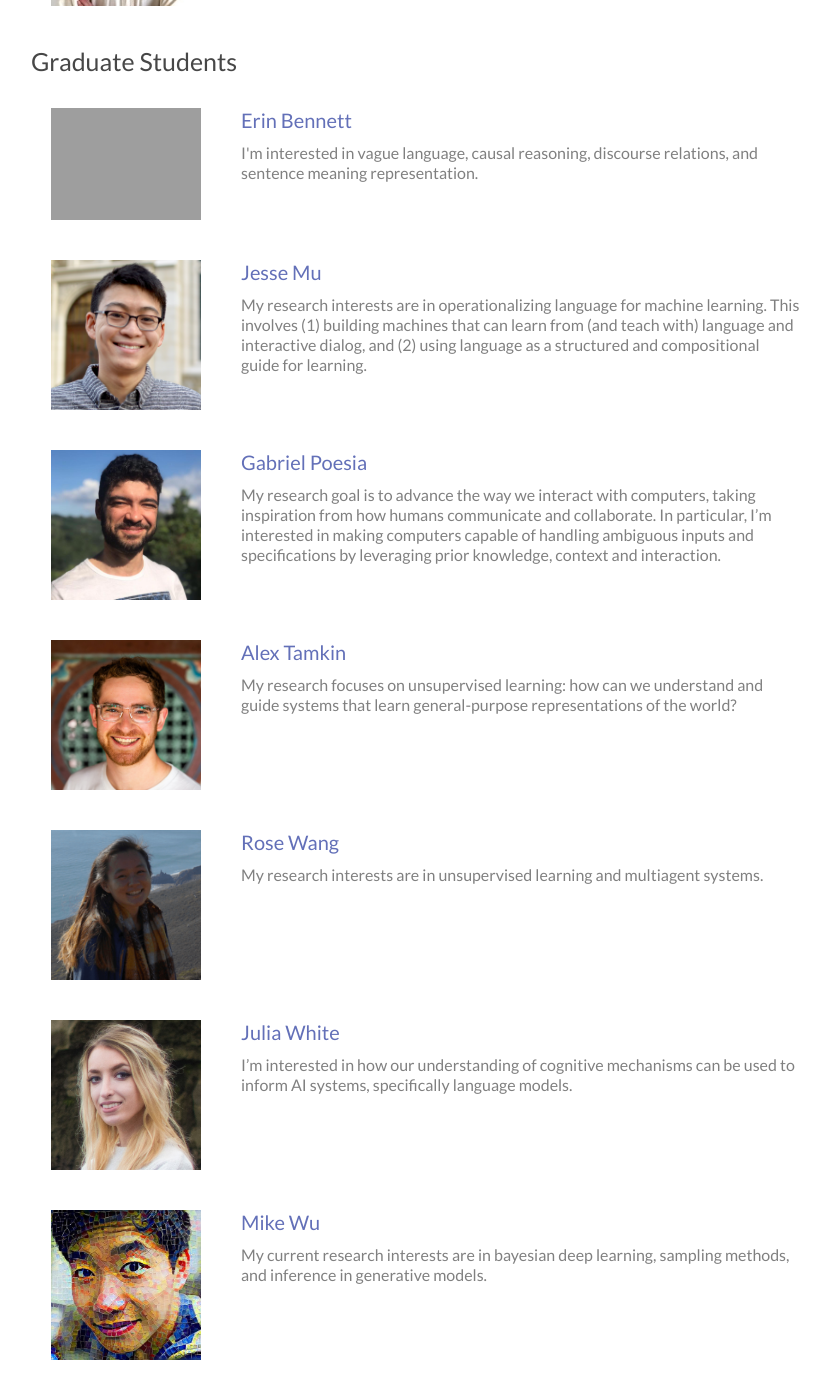
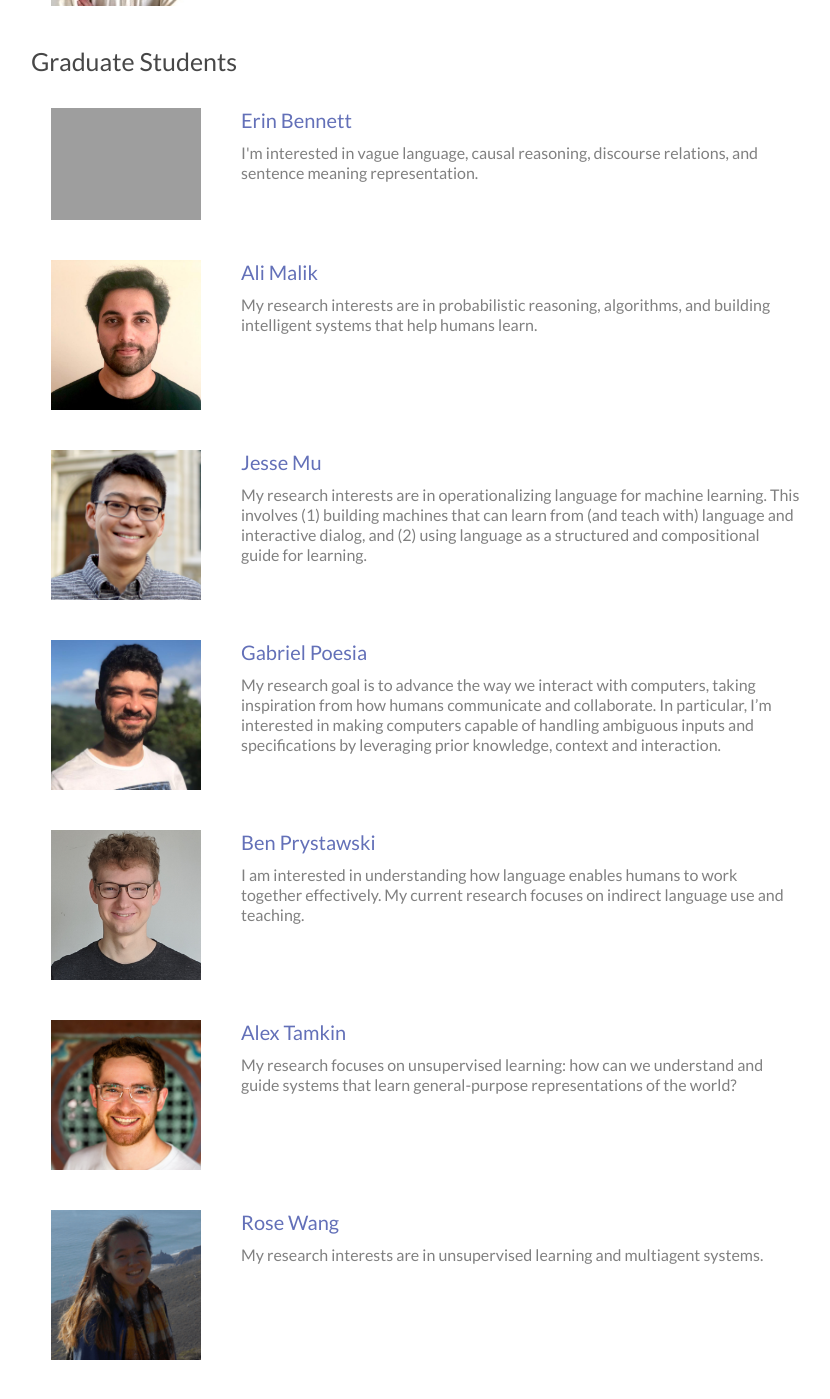
Before and after one commit to stanford-cocolab/cocolab.stanford.edu, a Jekyll site: the page built from 02-people.html, in a window 1280 px wide and 1400 px high, scrolled down 469 px. Shown: the whole window, without its empty margins (234-1064 px from the left). Built offline with Jekyll 4.4.1, drawn with Linux system fonts in a browser that asks for light colours; a script that is not in the unit is left out; some of the changed text lies outside the part shown.

Commit message:
add ali and ben

```diff
--- a/_data/cocolab.yml
+++ b/_data/cocolab.yml
@@ -14,6 +14,14 @@
           I'm interested in vague language, causal reasoning, discourse
           relations, and sentence meaning representation.
 
+    - name: Ali Malik
+      img: ali.jpeg
+      webpage: http://malikaliraza.com
+      bio:
+        - >
+          My research interests are in probabilistic reasoning, algorithms,
+          and building intelligent systems that help humans learn.
+
     - name: Jesse Mu
       img: jesse.jpg
       webpage: https://cs.stanford.edu/~muj/
@@ -29,14 +37,26 @@
       webpage: https://gpoesia.com/#
       bio:
         - >
-          My research goal is to advance the way we interact with computers, taking inspiration from how humans communicate and collaborate. In particular, I’m interested in making computers capable of handling ambiguous inputs and specifications by leveraging prior knowledge, context and interaction.
+          My research goal is to advance the way we interact with computers,
+          taking inspiration from how humans communicate and collaborate. In particular,
+          I’m interested in making computers capable of handling ambiguous inputs and
+          specifications by leveraging prior knowledge, context and interaction.
+
+    - name: Ben Prystawski
+      img: ben.jpg
+      webpage: https://benprystawski.com/
+      bio:
+        - >
+          I am interested in understanding how language enables humans to work together
+          effectively. My current research focuses on indirect language use and teaching.
 
     - name: Alex Tamkin
       img: alextamkin.jpg
       webpage: https://www.alextamkin.com/
       bio:
         - >
-          My research focuses on unsupervised learning: how can we understand and guide systems that learn general-purpose representations of the world?
+          My research focuses on unsupervised learning: how can we understand and guide
+          systems that learn general-purpose representations of the world?
 
     - name: Rose Wang
       img: rosewang.png
@@ -49,15 +69,16 @@
       img: juliawhite.png
       bio:
         - >
-          I’m interested in how our understanding of cognitive mechanisms can be used to inform AI systems, specifically language models.
+          I am interested in the development of pragmatic and adaptive natural language
+          generation algorithms for interactive dialogue systems.
 
     - name: Mike Wu
       img: mikewu.png
       webpage: //mikehwu.com/
       bio:
         - >
-          My current research interests are in bayesian deep learning,
-          sampling methods, and inference in generative models.
+          My current research interests are in bayesian deep learning, sampling methods, and
+          inference in generative models.
 
 - role: Lab affiliates
   people:
@@ -65,59 +86,73 @@
       img: diliparumugam.jpg
       bio:
         - >
-          My research is aimed at understanding the key ingredients of sample-efficient reinforcement learning. Currently, I examine how information theory might be a useful tool for facilitating this understanding, with a focus on abstractions and natural language.
+          My research is aimed at understanding the key ingredients of sample-efficient
+          reinforcement learning. Currently, I examine how information theory might be a useful
+          tool for facilitating this understanding, with a focus on abstractions and natural
+          language.
 
     - name: Jasmine Bayrooti
       img: jasminebayrooti.png
       bio:
         - >
-          I'm interested in understanding structure in images and videos, with a focus on contrastive representation learning, computational algebraic topology, and probabilistic graphical modelling.
+          I'm interested in understanding structure in images and videos, with a focus on
+          contrastive representation learning, computational algebraic topology, and probabilistic
+          graphical modelling.
 
     - name: Shyamal Buch
       img: shyamalbuch.png
       bio:
         - >
-          I'm working on methods to better understand the structure of events in vision and language, with a particular emphasis on video applications and language grounding.
+          I'm working on methods to better understand the structure of events in vision and
+          language, with a particular emphasis on video applications and language grounding.
 
     - name: Lauren Gillespie
       img: laurengillespie.jpg
       bio:
         - >
-          My research aims to apply cutting-edge ML technologies to climate change-related ecological problems in concert with developing better ML methods for working with complex ecological and genomic data.
+          My research aims to apply cutting-edge ML technologies to climate change-related
+          ecological problems in concert with developing better ML methods for working with
+          complex ecological and genomic data.
 
     - name: Sidd Karamcheti
       img: siddkaramcheti.jpg
       webpage: https://www.siddkaramcheti.com/
       bio:
         - >
-          I'm interested in natural language processing in application to robotics, specifically looking at methods for adapting to users online, and learning through interaction.
+          I'm interested in natural language processing in application to robotics, specifically
+          looking at methods for adapting to users online, and learning through interaction.
 
     - name: Elisa Kreiss
       img: elisakreiss.png
       webpage: //elisakreiss.com/
       bio:
         - >
-          I use probabilistic and neural network models to understand human language production and comprehension. In particular, I concentrate on the role context plays in this process.
+          I use probabilistic and neural network models to understand human language production
+          and comprehension. In particular, I concentrate on the role context plays in this
+          process.
 
     - name: Ben Newman
       img: bennewman.jpg
       webpage: //blnewman.com/
       bio:
         - >
-          I'm interested in understanding how neural models process language to build more flexible and safe NLP systems.
+          I'm interested in understanding how neural models process language to build more
+          flexible and safe NLP systems.
 
     - name: Shashank Rammoorthy
       img: shashank.jpg
       bio:
         - >
-          My research interests are in models that learn across modalities and in the ways to build "ethical" language models.
+          My research interests are in models that learn across modalities and in the ways to
+          build "ethical" language models.
 
     - name: Xikun Zhang
       img: xikun.jpg
       webpage: https://twitter.com/xikun_zhang_
       bio:
         - >
-          I am interested in visually grounded language understanding and generation, NLP probing and analysis, and graph representation learning, among other things.
+          I am interested in visually grounded language understanding and generation, NLP
+          probing and analysis, and graph representation learning, among other things.
 
 - role: Alumni
   people:
```
Also changed, not shown: images/members/ali.jpeg (added), images/members/ben.jpg (added), images/members/juliawhite.png, 1 other file.
